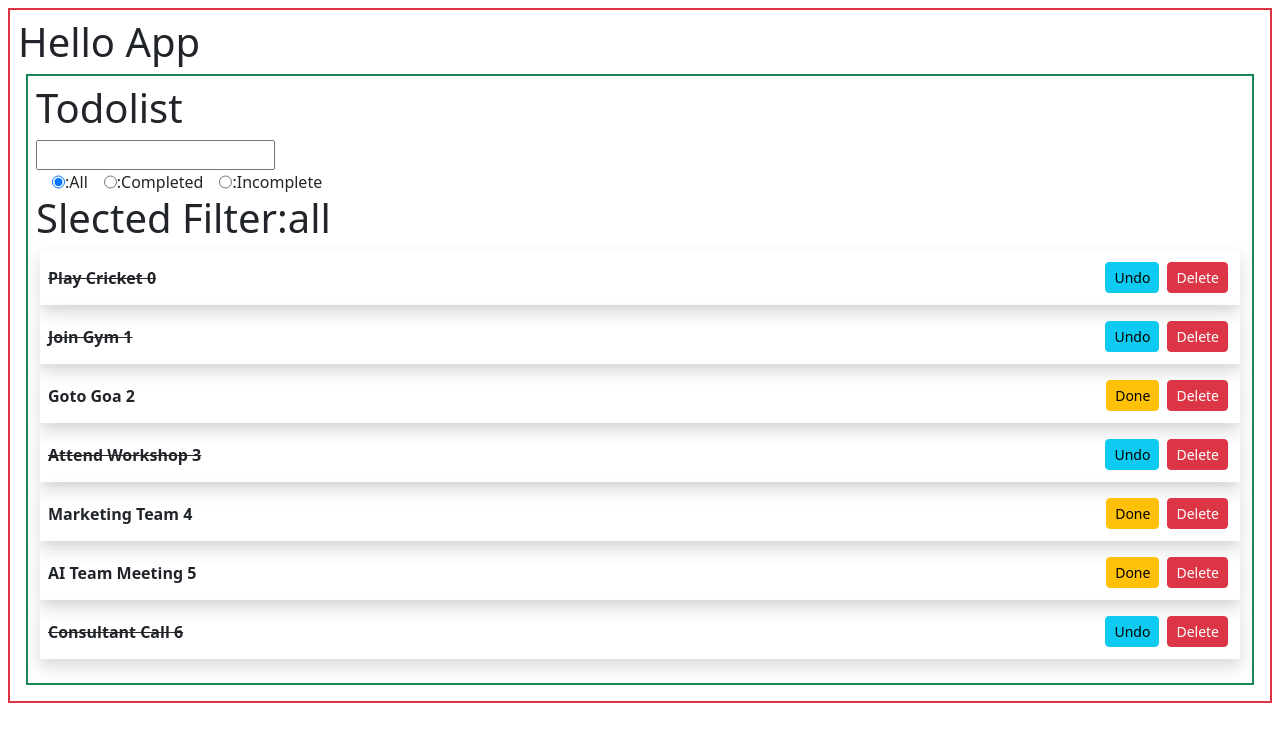
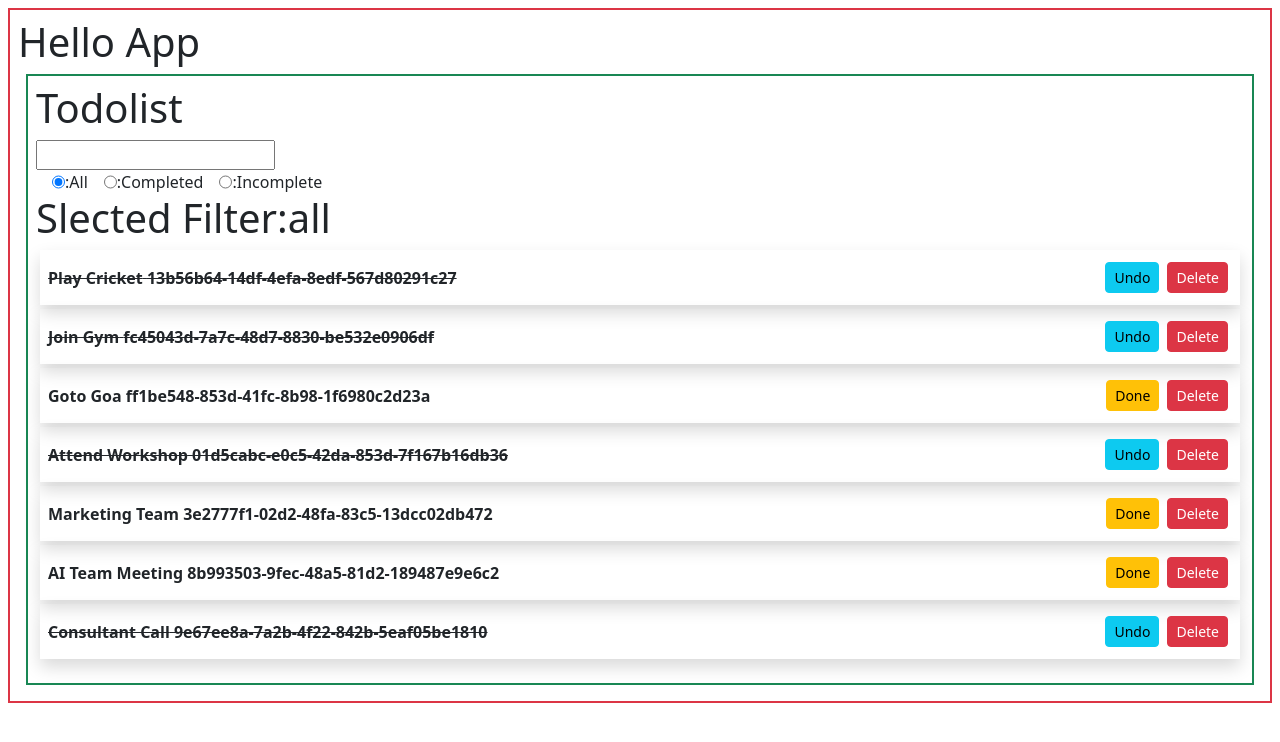
Before and after one commit to edupoly/FS2601, a React (Vite) app: page / in a window 1280 px wide. Shown: the top 742 px of the page. Built offline with nearby package versions, Linux system fonts and the light colour scheme.

Commit message:
performance-useCallback-hook

```diff
--- a/package.json
+++ b/package.json
@@ -11,7 +11,8 @@
   },
   "dependencies": {
     "react": "^19.2.4",
-    "react-dom": "^19.2.4"
+    "react-dom": "^19.2.4",
+    "uuid": "^14.0.0"
   },
   "devDependencies": {
     "@eslint/js": "^9.39.4",
--- a/src/Todo.jsx
+++ b/src/Todo.jsx
@@ -1,7 +1,7 @@
 import React from "react";
 
 function Todo(props) {
-  console.log("Todo item rendered");
+  console.log(props.todo.title + "Todo item rendered");
   return (
     <li className="shadow m-1 p-2 d-flex align-items-center justify-content-between">
       <b className={props.todo.status ? "text-decoration-line-through" : ""}>
--- a/src/Todolist.jsx
+++ b/src/Todolist.jsx
@@ -1,6 +1,6 @@
-import React, { useState } from "react";
+import React, { useCallback, useState } from "react";
 import Todo from "./Todo";
-
+import { v4 as uuidv4 } from "uuid";
 function Todolist() {
   var [filterType, setFilterType] = useState("all");
   var [newTodo, setNewTodo] = useState("");
@@ -8,65 +8,59 @@ function Todolist() {
     {
       title: "Play Cricket",
       status: true,
+      id: uuidv4(),
     },
     {
       title: "Join Gym",
       status: true,
+      id: uuidv4(),
     },
     {
       title: "Goto Goa",
       status: false,
+      id: uuidv4(),
     },
     {
       title: "Attend Workshop",
       status: true,
+      id: uuidv4(),
     },
     {
       title: "Marketing Team",
       status: false,
+      id: uuidv4(),
     },
     {
       title: "AI Team Meeting",
       status: false,
+      id: uuidv4(),
     },
     {
       title: "Consultant Call",
       status: true,
+      id: uuidv4(),
     },
   ]);
   var [filteredTodos, setFilteredTodos] = React.useState([...todos]);
-  function deleteTodo(index) {
-    // ***with temp array **** //
-    // var temp = [...todos];
-    // temp.splice(index, 1);
-    // setTodos([...temp]);
 
-    //using setter callback
+  var deleteTodo = useCallback(function (index) {
     setTodos((ctodos) => {
-      return ctodos.filter((t, i) => {
-        if (i === index) {
+      return ctodos.filter((t) => {
+        if (t.id === index) {
           return false;
         } else {
           return true;
         }
       });
     });
-  }
-  // function doneTask(index) {
-  //   var temp = [...todos];
-  //   temp[index].status = true;
-  //   setTodos([...temp]);
-  // }
-  // function undoTask(index) {
-  //   var temp = [...todos];
-  //   temp[index].status = false;
-  //   setTodos([...temp]);
-  // }
-  function toggleTask(index) {
+  }, []);
+
+  var toggleTask = useCallback(function (index) {
     var temp = [...todos];
     temp[index].status = !temp[index].status;
     setTodos([...temp]);
-  }
+  }, []);
+
   function handleFilter(f) {
     setFilterType(f);
     if (f === "all") {
@@ -127,7 +121,7 @@ function Todolist() {
       </div>
       <h1>Slected Filter:{filterType}</h1>
       <ul className="p-0 list-unstyled">
-        {filteredTodos.map((todo, i) => {
+        {filteredTodos.map((todo) => {
           return (
             <Todo
               todo={todo}
@@ -135,8 +129,8 @@ function Todolist() {
               // undoTask={undoTask}
               toggleTask={toggleTask}
               deleteTodoItem={deleteTodo}
-              i={i}
-              key={i}
+              i={todo.id}
+              key={todo.id}
             ></Todo>
           );
         })}
```
Also changed, not shown: 1 other file (tests, documents, lock files or other folders).
